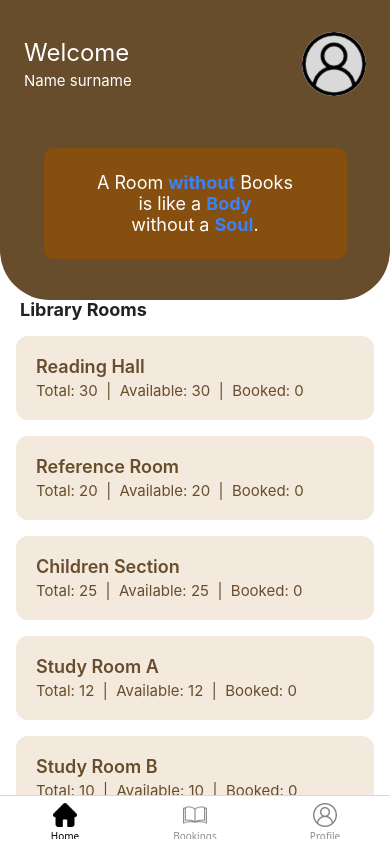
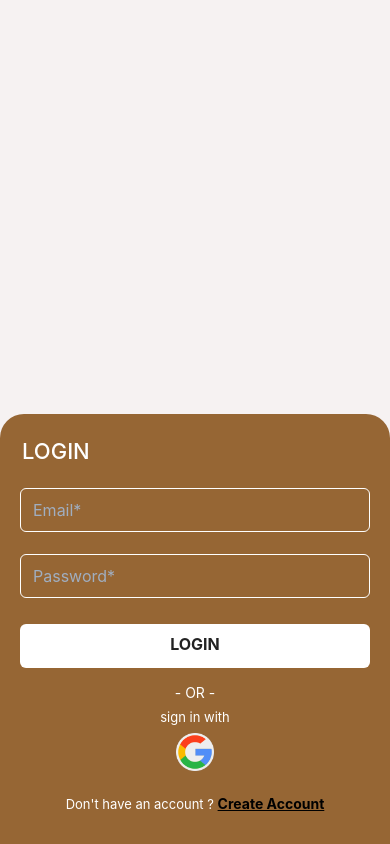
Before and after one commit to Sankalp-07/LibraryApp, a React Native app: screen /Login in a window 390 px wide. Built offline with nearby package versions, Linux system fonts and the light colour scheme.

Commit message:
update login and creact account screen

```diff
--- a/src/constants/colors.ts
+++ b/src/constants/colors.ts
@@ -7,4 +7,5 @@ export const COLORS = {
   border: '#E5E7EB',
   placeholder: '#A0AEC0',
   disabled: '#A0AEC0',
+  brown: '#966634', // Added for login card background
 };
--- a/src/navigation/AppNavigator.tsx
+++ b/src/navigation/AppNavigator.tsx
@@ -76,7 +76,7 @@ const AppNavigator = () => {
   return (
     <NavigationContainer>
       <Stack.Navigator screenOptions={{ headerShown: false }}>
-        {!isLoggedIn ? (
+        {isLoggedIn ? (
           <>
             <Stack.Screen name="Login" component={LoginScreen} />
             <Stack.Screen name="CreateAccount" component={CreateAccountScreen} />
--- a/src/screens/CreateAccountScreen.tsx
+++ b/src/screens/CreateAccountScreen.tsx
@@ -1,65 +1,145 @@
 import React, { useState } from 'react';
-import { View, Text, SafeAreaView, StyleSheet } from 'react-native';
+import { View, Text, SafeAreaView, StyleSheet, TouchableOpacity, ScrollView } from 'react-native';
 import { Input, Button } from '../components/common';
 import { GLOBAL } from '../styles/global';
 import { COLORS } from '../constants/colors';
 
-const CreateAccountScreen = () => {
+const CreateAccountScreen = ({ navigation }: any) => {
   const [name, setName] = useState('');
   const [email, setEmail] = useState('');
+  const [number, setNumber] = useState('');
+  const [address, setAddress] = useState('');
   const [password, setPassword] = useState('');
 
   return (
-    <SafeAreaView style={GLOBAL.container}>
-      <View style={styles.header}>
-        <Text style={styles.headerTitle}>Create Account</Text>
-      </View>
-      <View style={styles.form}>
+    <SafeAreaView style={[GLOBAL.container, { backgroundColor: COLORS.background || '#faf6f3' }]}>
+      <View style={styles.topSpace} />
+      <View style={styles.formContainer}>
+        <Text style={styles.headerTitle}>CREATE ACCOUNT</Text>
+        <View style={styles.inputContainer}>
         <Input
           value={name}
           onChangeText={setName}
-          placeholder="Name"
+          placeholder="Name*"
           style={styles.input}
+          inputStyle={styles.inputText}
+
         />
         <Input
           value={email}
           onChangeText={setEmail}
-          placeholder="Email"
+          placeholder="Email*"
           style={styles.input}
+          inputStyle={styles.inputText}
+
+        />
+        <Input
+          value={number}
+          onChangeText={setNumber}
+          placeholder="Number*"
+          style={styles.input}
+          inputStyle={styles.inputText}
+
+        />
+        <Input
+          value={address}
+          onChangeText={setAddress}
+          placeholder="Address*"
+          style={styles.input}
+          inputStyle={styles.inputText}
+
         />
         <Input
           value={password}
           onChangeText={setPassword}
-          placeholder="Password"
+          placeholder="Password*"
           secureTextEntry
           style={styles.input}
+          inputStyle={styles.inputText}
+
         />
-        <Button text="Create Account" onPress={() => {}} style={styles.button} />
+        </View>
+        <Button text="CREATE" onPress={() => {}} style={styles.button} textStyle={styles.buttonText} />
+        <View style={styles.loginRow}>
+          <Text style={styles.loginText}>Have an account ? </Text>
+          <TouchableOpacity onPress={() => navigation?.navigate('Login')}>
+            <Text style={styles.loginLink}>Login</Text>
+          </TouchableOpacity>
+        </View>
       </View>
     </SafeAreaView>
   );
 };
 
 const styles = StyleSheet.create({
-  header: {
-    marginTop: 48,
+  topSpace: {
+    flex: 1,
+    backgroundColor: COLORS.background || '#faf6f3',
+  },
+  formContainer: {
+    backgroundColor: COLORS.brown,
+    borderTopLeftRadius: 24,
+    borderTopRightRadius: 24,
+    padding: 20,
+    paddingTop: 24,
+    alignItems: 'stretch',
+    width: '100%',
+    marginHorizontal: 0, // Ensure no margin
+    alignSelf: 'stretch', // This helps in flex layouts
+    flex: 0,
+  },
+  inputContainer: {
+    marginBottom: 8,
+  },
+  headerTitle: {
+    fontSize: 24,
+    fontWeight: '700',
+    color: '#fff',
     marginBottom: 16,
+  },
+  input: {
+    backgroundColor: 'transparent',
+    borderColor: COLORS.textLight,
+    borderWidth: 1,
+    borderRadius: 6,
+    marginBottom: 14,
+    paddingHorizontal: 12,
+    height: 44,
+  },
+  inputText: {
+    color: COLORS.textLight,
+  },
+  button: {
+    backgroundColor: COLORS.textLight,
+    borderRadius: 6,
+    marginTop: 0,
+    height: 44,
+    justifyContent: 'center',
     alignItems: 'center',
   },
-  headerTitle: {
-    fontSize: 28,
+  buttonText: {
+    color: '#000',
     fontWeight: '700',
-    color: COLORS.primary,
+    fontSize: 16,
+    textAlign: 'center',
+    marginTop: -5,
   },
-  form: {
-    marginTop: 24,
-    paddingHorizontal: 8,
+  loginRow: {
+    flexDirection: 'row',
+    justifyContent: 'center',
+    alignItems: 'center',
+    marginTop: 8,
   },
-  input: {
-    marginBottom: 16,
+  loginText: {
+    color: '#fff',
+    fontSize: 14,
   },
-  button: {
-    marginTop: 8,
+  loginLink: {
+    color: '#000',
+    fontWeight: 'bold',
+    fontSize: 14,
+    textDecorationLine: 'underline',
+
   },
 });
 
--- a/src/screens/LoginScreen.tsx
+++ b/src/screens/LoginScreen.tsx
@@ -1,58 +1,151 @@
 import React, { useState } from 'react';
-import { View, Text, SafeAreaView, StyleSheet } from 'react-native';
+import { View, Text, SafeAreaView, StyleSheet, Image, TouchableOpacity } from 'react-native';
 import { Input, Button } from '../components/common';
 import { GLOBAL } from '../styles/global';
 import { COLORS } from '../constants/colors';
+import { useNavigation } from '@react-navigation/native';
 
 const LoginScreen = () => {
+  const navigation = useNavigation();
   const [email, setEmail] = useState('');
   const [password, setPassword] = useState('');
 
   return (
-    <SafeAreaView style={GLOBAL.container}>
-      <View style={styles.header}>
-        <Text style={styles.headerTitle}>Login</Text>
-      </View>
-      <View style={styles.form}>
+    <SafeAreaView style={styles.container}>
+      <View style={styles.topSpace} />
+      <View style={styles.card}>
+        <Text style={styles.loginTitle}>LOGIN</Text>
+        <View style={styles.inputContainer}>
           <Input
             value={email}
             onChangeText={setEmail}
-          placeholder="Email"
+            placeholder="Email*"
             style={styles.input}
+            inputStyle={styles.inputText}
           />
           <Input
             value={password}
             onChangeText={setPassword}
-          placeholder="Password"
+            placeholder="Password*"
             secureTextEntry
             style={styles.input}
+            inputStyle={styles.inputText}
           />
-        <Button text="Login" onPress={() => {}} style={styles.button} />
+        </View>
+        <Button text="LOGIN" onPress={() => {}} style={styles.button} textStyle={styles.buttonText} />
+        <Text style={styles.orText}>- OR -</Text>
+        <Text style={styles.signInWith}>sign in with</Text>
+        <TouchableOpacity style={styles.googleButton}>
+          <Image source={require('../assets/google.png')} style={styles.googleIcon} />
+        </TouchableOpacity>
+        <View style={styles.createAccountContainer}>
+          <Text style={styles.createAccountText}>Don't have an account ? </Text>
+          <TouchableOpacity onPress={() => navigation?.navigate('CreateAccount')}>
+            <Text style={styles.createAccountLink}>Create Account</Text>
+          </TouchableOpacity>
+        </View>
       </View>
     </SafeAreaView>
   );
 };
 
 const styles = StyleSheet.create({
-  header: {
-    marginTop: 48,
+  container: {
+    flex: 1,
+    backgroundColor: '#222',
+    justifyContent: 'flex-end',
+  },
+  topSpace: {
+    flex: 1.2,
+    backgroundColor: COLORS.backgroundAlt,
+    // borderTopLeftRadius: 32,
+    // borderTopRightRadius: 32,
+    marginBottom: -32,
+  },
+  card: {
+    backgroundColor: COLORS.brown,
+    borderTopLeftRadius: 24,
+    borderTopRightRadius: 24,
+    paddingHorizontal: 20,
+    paddingTop: 24,
+    paddingBottom: 32,
+    alignItems: 'stretch',
+    minHeight: 420,
+    justifyContent: 'flex-start',
+  },
+  loginTitle: {
+    color: COLORS.textLight,
+    fontSize: 22,
+    fontWeight: '500',
     marginBottom: 16,
+    marginLeft: 2,
+  },
+  inputContainer: {
+    marginBottom: 8,
+  },
+  input: {
+    backgroundColor: 'transparent',
+    borderColor: COLORS.textLight,
+    borderWidth: 1,
+    borderRadius: 6,
+    marginBottom: 14,
+    paddingHorizontal: 12,
+    height: 44,
+  },
+  inputText: {
+    color: COLORS.textLight,
+  },
+  button: {
+    backgroundColor: COLORS.textLight,
+    borderRadius: 6,
+    marginTop: 4,
+    height: 44,
+    justifyContent: 'center',
     alignItems: 'center',
   },
-  headerTitle: {
-    fontSize: 28,
+  buttonText: {
+    color: '#222',
     fontWeight: '700',
-    color: COLORS.primary,
+    fontSize: 16,
+    marginTop: -5
   },
-  form: {
-    marginTop: 24,
-    paddingHorizontal: 8,
+  orText: {
+    color: COLORS.textLight,
+    textAlign: 'center',
+    marginVertical: 8,
+    fontSize: 14,
   },
-  input: {
+  signInWith: {
+    color: COLORS.textLight,
+    textAlign: 'center',
+    fontSize: 13,
+    marginBottom: 6,
+  },
+  googleButton: {
+    alignSelf: 'center',
     marginBottom: 16,
+    marginTop: 2,
   },
-  button: {
+  googleIcon: {
+    width: 38,
+    height: 38,
+    resizeMode: 'contain',
+  },
+  createAccountContainer: {
+    flexDirection: 'row',
+    justifyContent: 'center',
+    alignItems: 'center',
     marginTop: 8,
+  },
+  createAccountText: {
+    color: COLORS.textLight,
+    fontSize: 13,
+  },
+  createAccountLink: {
+    color: '#000',
+    fontWeight: '700',
+    fontSize: 14,
+    textDecorationLine: 'underline',
   },
 });
 
--- a/src/styles/global.ts
+++ b/src/styles/global.ts
@@ -6,7 +6,7 @@ export const GLOBAL = StyleSheet.create({
   container: {
     flex: 1,
     backgroundColor: COLORS.background,
-    paddingHorizontal: 20,
+    // paddingHorizontal: 20,
   },
   title: {
     fontSize: TYPOGRAPHY.fontSizeLarge,
```
Also changed, not shown: src/assets/google.png (added). Lines whose indentation alone changed are shown as unchanged.
